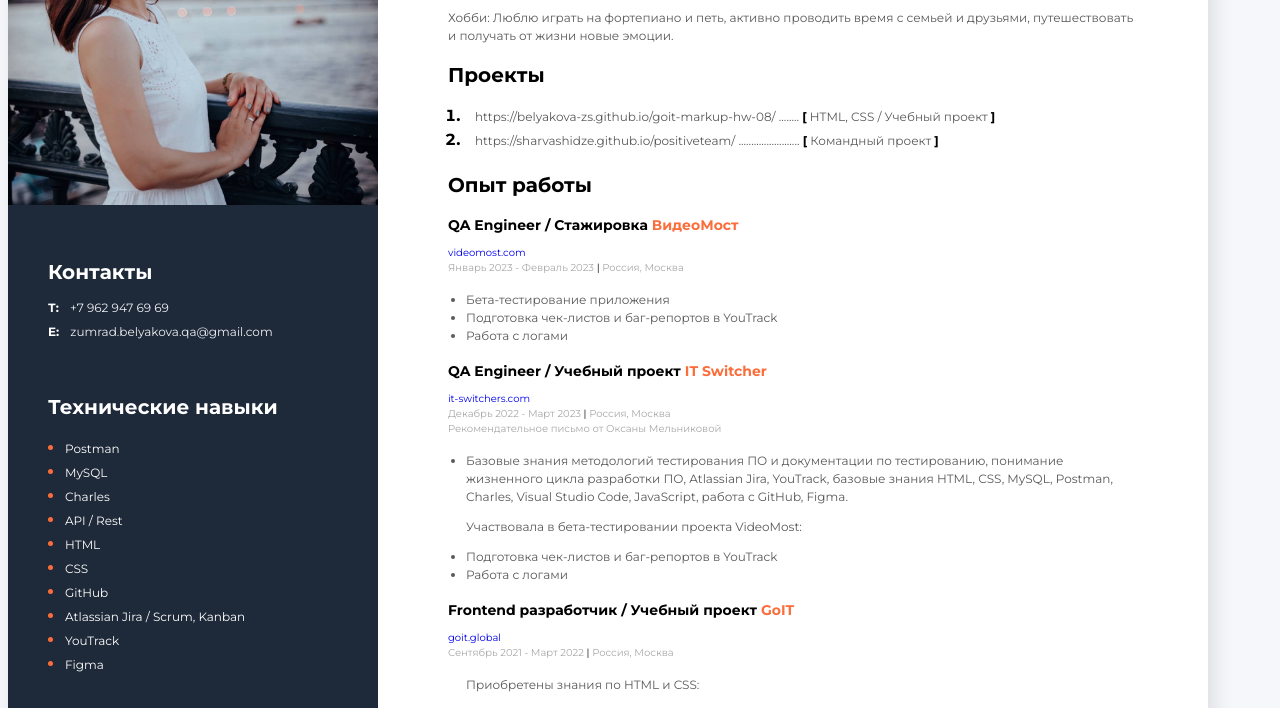
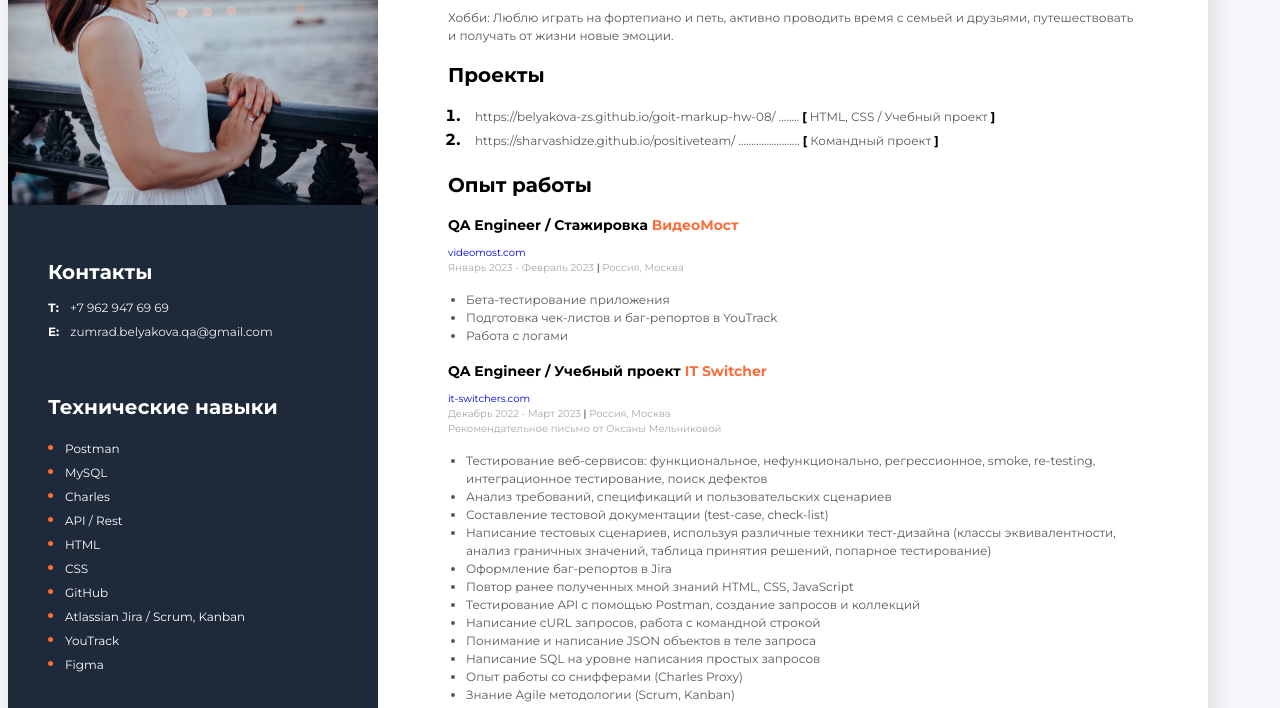
Before and after one commit to belyakova-zs/cv_russian, a plain HTML site: page index.html in a window 1280 px wide. Shown: the part 213-921 px from the top of the page. Drawn offline with Linux system fonts and the light colour scheme.

Commit message:
my-work-experience-duties

```diff
--- a/index.html
+++ b/index.html
@@ -111,20 +111,46 @@
 
             <ul class="my-work-experience-duties">
               <li class="my-work-experience-duty">
-                Базовые знания методологий тестирования ПО и документации по
-                тестированию, понимание жизненного цикла разработки ПО,
-                Atlassian Jira, YouTrack, базовые знания HTML, CSS, MySQL,
-                Postman, Charles, Visual Studio Code, JavaScript, работа с
-                GitHub, Figma.
+                Тестирование веб-сервисов: функциональное, нефункционально,
+                регрессионное, smoke, re-testing, интеграционное тестирование,
+                поиск дефектов
               </li>
-
-              <p class="my-work-experience-duty">
-                Участвовала в бета-тестировании проекта VideoMost:
-              </p>
               <li class="my-work-experience-duty">
-                Подготовка чек-листов и баг-репортов в YouTrack
+                Анализ требований, спецификаций и пользовательских сценариев
               </li>
-              <li class="my-work-experience-duty">Работа с логами</li>
+              <li class="my-work-experience-duty">
+                Составление тестовой документации (test-case, check-list)
+              </li>
+              <li class="my-work-experience-duty">
+                Написание тестовых сценариев, используя различные техники
+                тест-дизайна (классы эквивалентности, анализ граничных значений,
+                таблица принятия решений, попарное тестирование)
+              </li>
+              <li class="my-work-experience-duty">
+                Оформление баг-репортов в Jira
+              </li>
+              <li class="my-work-experience-duty">
+                Повтор ранее полученных мной знаний HTML, CSS, JavaScript
+              </li>
+              <li class="my-work-experience-duty">
+                Тестирование API с помощью Postman, создание запросов и
+                коллекций
+              </li>
+              <li class="my-work-experience-duty">
+                Написание cURL запросов, работа с командной строкой
+              </li>
+              <li class="my-work-experience-duty">
+                Понимание и написание JSON объектов в теле запроса
+              </li>
+              <li class="my-work-experience-duty">
+                Написание SQL на уровне написания простых запросов
+              </li>
+              <li class="my-work-experience-duty">
+                Опыт работы со снифферами (Charles Proxy)
+              </li>
+              <li class="my-work-experience-duty">
+                Знание Agile методологии (Scrum, Kanban)
+              </li>
             </ul>
           </div>
 
@@ -141,9 +167,9 @@
             </p>
 
             <ul class="my-work-experience-duties">
-              <p class="my-work-experience-duty">
+              <!--p class="my-work-experience-duty">
                 Приобретены знания по HTML и CSS:
-              </p>
+              </p>-->
               <li class="my-work-experience-duty">
                 Основы HTML, теги и атрибуты
               </li>
@@ -219,6 +245,10 @@
               <li class="my-work-experience-duty">
                 Выросла с ресепшиониста до специалиста по работе с
                 международными клиентами
+              </li>
+              <li class="my-work-experience-duty">
+                Опыт работы в команде тех.поддержки клиентов, работа с
+                претензиями
               </li>
               <li class="my-work-experience-duty">
                 Обучение новых сотрудников работе в SAP с нуля
```
